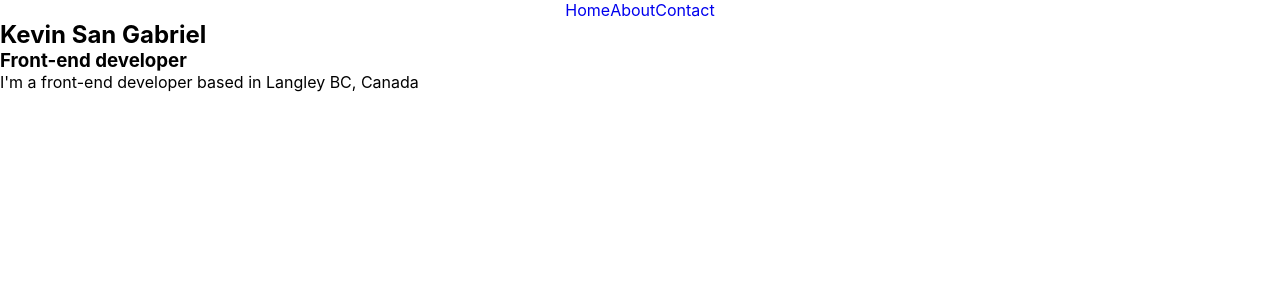
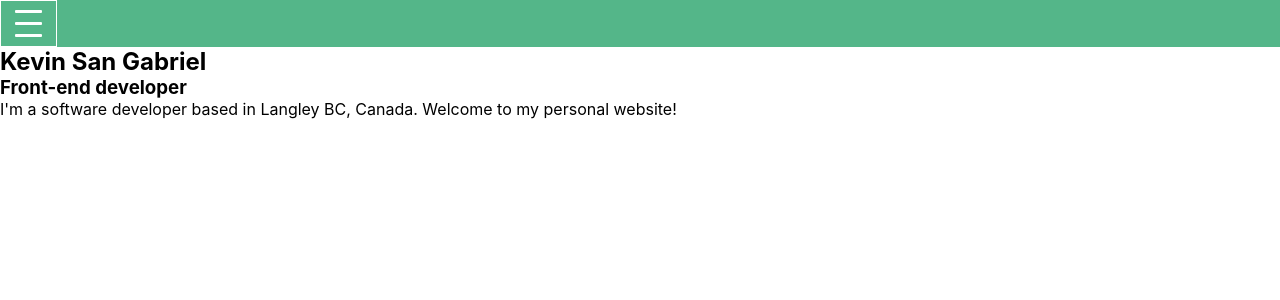
Before and after one commit to ksg604/personal-website, a React (Create React App) app: page / in a window 1280 px wide. Shown: the top 300 px of the page. Built offline with nearby package versions, Linux system fonts and the light colour scheme.

Commit message:
Added navbar dropdown button and fixed routing

```diff
--- a/src/App.js
+++ b/src/App.js
@@ -1,6 +1,9 @@
 import './App.css';
-import { BrowserRouter as Router } from 'react-router-dom';
+import { BrowserRouter as Router, Route } from 'react-router-dom';
 import Header from './parts/Header/Header';
+import About from './pages/About/About';
+import Contact from './pages/Contact/Contact';
+import Home from './pages/Home/Home';
 
 export default function App() {
   return (
@@ -9,6 +12,9 @@ export default function App() {
         <main>
           <Header/>
         </main>
+        <Route path="/" exact component={Home}/>
+        <Route path="/about" exact component={About}/>
+        <Route path="/contact" exact component={Contact}/>
       </div>
     </Router>
   );
--- a/src/components/Navbar/Navbar.css
+++ b/src/components/Navbar/Navbar.css
@@ -1,3 +1,33 @@
+
+#Navbar-button {
+  display: flex;
+  flex-direction: column;
+  justify-content: space-around;
+  align-items: center;
+  background: #54B689;
+  border: solid 1.5px;
+  border-color: white;
+  width: 45px;
+  height: 35px;
+  padding: 5px;
+}
+
+.Navbar-button-line {
+  width: 60%;
+  border-top: 3px solid white;
+  border-radius: 1px;
+}
+
+.hidden {
+  display: none;
+}
+
+
+
+
+
+
+
 .Navbar nav ul {
   display: flex;
   flex-direction: row;
--- a/src/components/Navbar/Navbar.js
+++ b/src/components/Navbar/Navbar.js
@@ -1,13 +1,16 @@
 import './Navbar.css';
-import { Link, Route } from 'react-router-dom';
-import About from '../../pages/About/About';
-import Contact from '../../pages/Contact/Contact';
-import Home from '../../pages/Home/Home';
+import { Link} from 'react-router-dom';
 
 function Navbar(props) {
   return(
     <div className="Navbar">
-      <nav>
+
+      <div id="Navbar-button">
+        <div className="Navbar-button-line"></div>
+        <div className="Navbar-button-line"></div>
+        <div className="Navbar-button-line"></div>
+      </div>
+      <nav className="hidden">
         <ul>
           <li>
             <Link to="/">Home</Link>
@@ -20,11 +23,6 @@ function Navbar(props) {
           </li>
         </ul>
       </nav>
-
-      <Route path="/" exact component={Home}/>
-      <Route path="/about" exact component={About}/>
-      <Route path="/contact" exact component={Contact}/>
-
     </div>
   );
 }
--- a/src/pages/Home/Home.js
+++ b/src/pages/Home/Home.js
@@ -6,7 +6,7 @@ function Home(props) {
       <section className="introduction">
         <h1>Kevin San Gabriel</h1>
         <h3>Front-end developer</h3>
-        <p>I'm a front-end developer based in Langley BC, Canada</p>
+        <p>I'm a software developer based in Langley BC, Canada.  Welcome to my personal website!</p>
       </section>
     </div>
 
--- a/src/parts/Header/Header.css
+++ b/src/parts/Header/Header.css
@@ -0,0 +1,5 @@
+.Header {
+  background: #54B689;
+  display: flex;
+  flex-direction: row;
+}
--- a/src/parts/Header/Header.js
+++ b/src/parts/Header/Header.js
@@ -3,7 +3,7 @@ import Navbar from '../../components/Navbar/Navbar';
 
 function Header(props) {
   return(
-    <div>
+    <div className="Header">
       <Navbar/>
     </div>
   );
```
